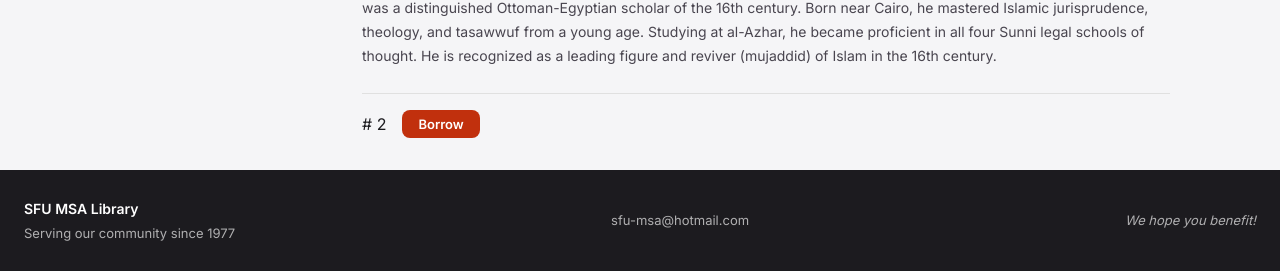
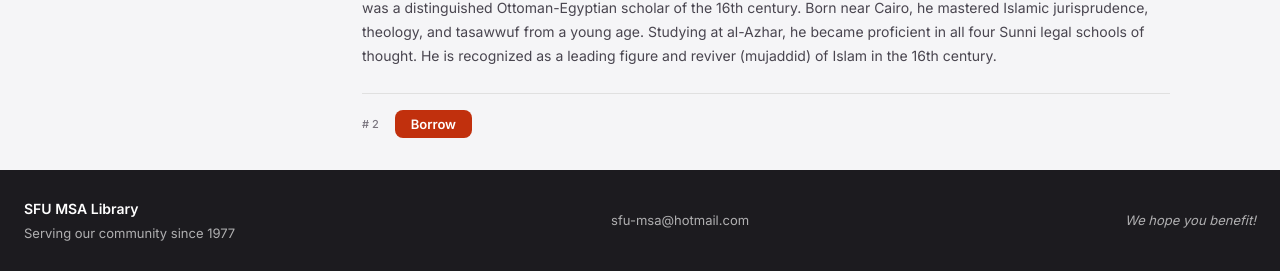
Before and after one commit to rqawasme/MSA-Library, a Django app: page /books/2/ in a window 1280 px wide. Shown: the part 1065-1336 px from the top of the page. Run offline with Django 4.2, Linux system fonts and the light colour scheme; a user stored in the database is signed in; data comes from the database, SQL or seed files in the repository; data that the repository does not hold is empty.

```diff
--- a/library/static/pages/css/styles.css
+++ b/library/static/pages/css/styles.css
@@ -414,7 +414,7 @@ body {
   background: var(--bg);
 }
 
-.book-card .book-number {
+.book-number {
   font-size: 11px;
   color: var(--text-3);
   font-weight: 500;
```
Also changed, not shown: library/migrations/0007_populate_book_isbn.py (added).
